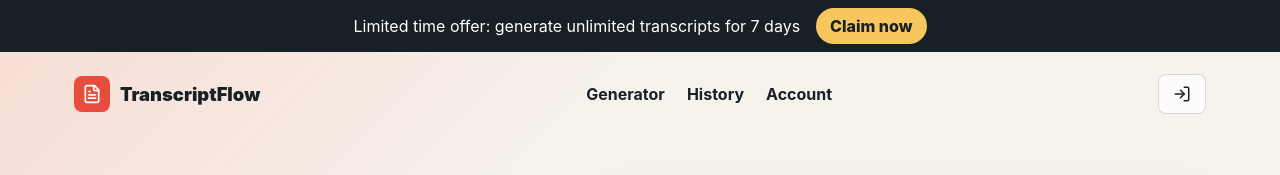
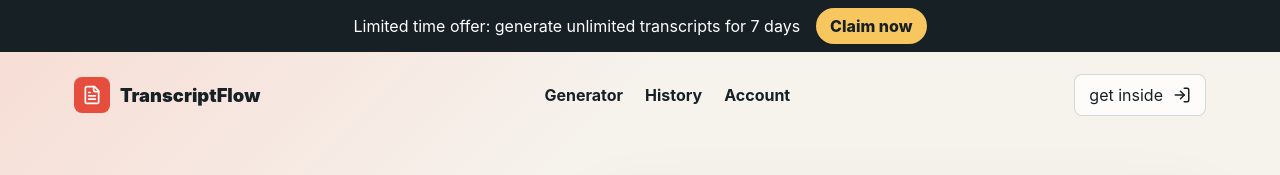
Before and after one commit to seemcode/YT-Transcript, a React (Vite) app: page / in a window 1280 px wide. Shown: the top 175 px of the page. Built offline with nearby package versions, Linux system fonts and the light colour scheme; no server answers.

Commit message:
Add get inside label to auth button

```diff
--- a/src/main.jsx
+++ b/src/main.jsx
@@ -254,6 +254,7 @@ function App() {
           <a href="#account">Account</a>
         </nav>
         <button className="ghostButton" onClick={() => setShowAuth(true)}>
+          <span>get inside</span>
           <LogIn size={18} />
         </button>
       </header>
```
